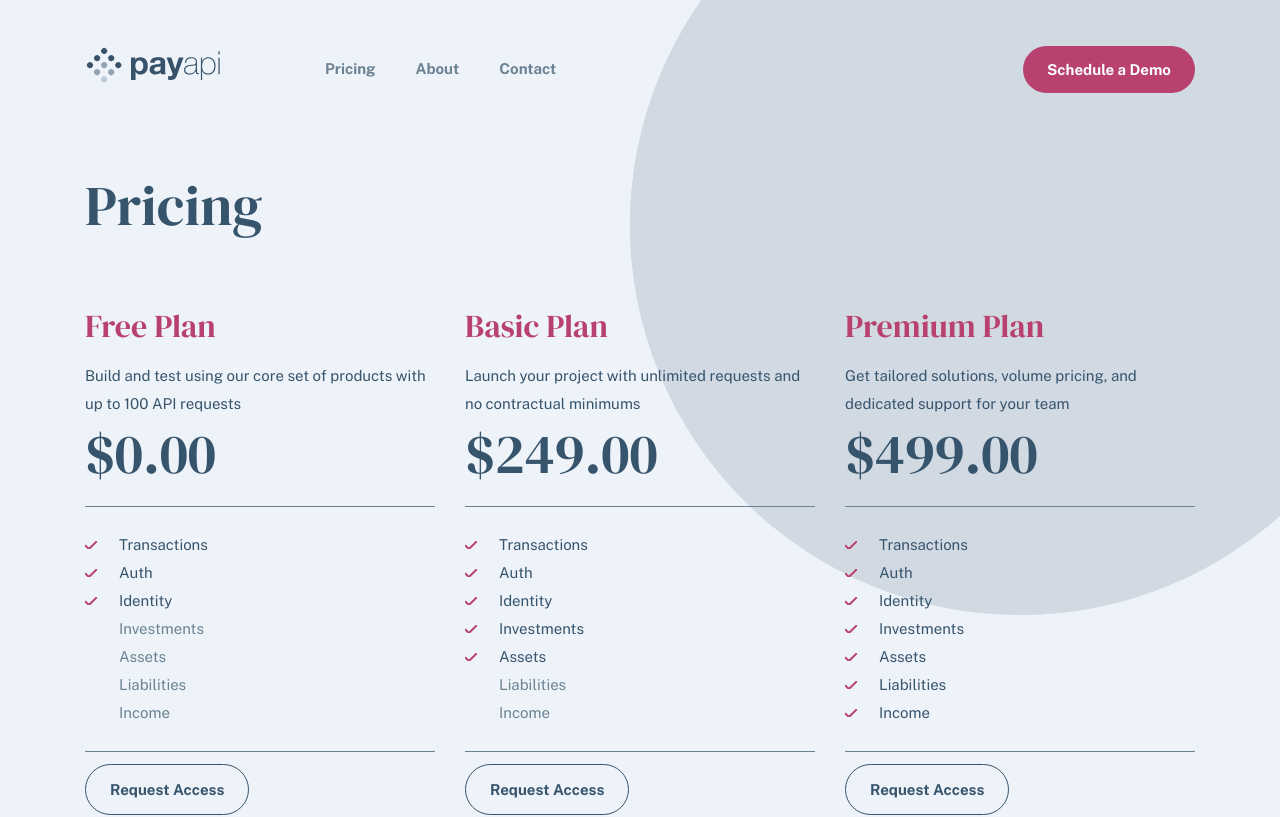
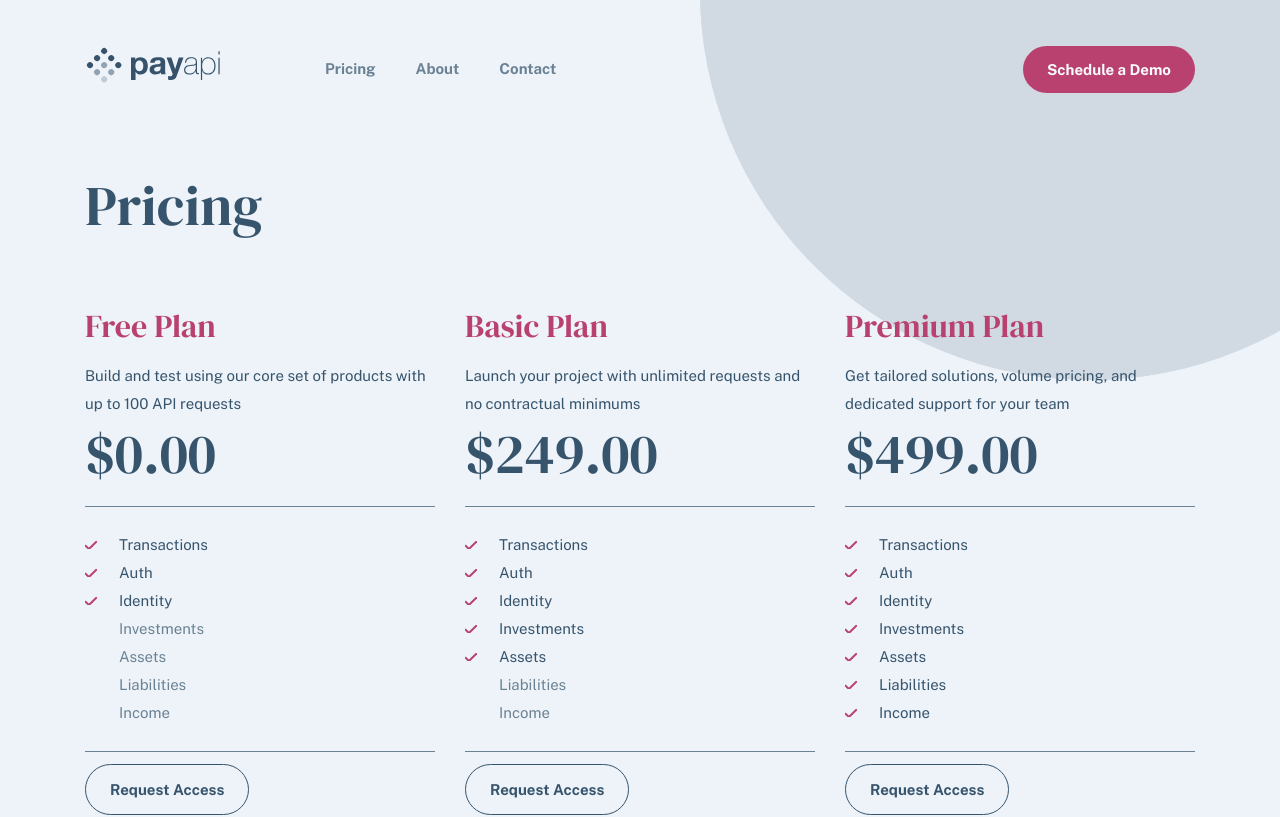
Before and after one commit to mackieva/payapi, a React (Vite) app: page /pricing in a window 1280 px wide. Shown: the top 817 px of the page. Built offline with nearby package versions, Linux system fonts and the light colour scheme.

Commit message:
body class setup

```diff
--- a/src/About.css
+++ b/src/About.css
@@ -1,3 +1,3 @@
-body {
+body.about {
 	background: url('/images/bg-pattern-circle.svg') no-repeat top -165px right -130px;
 }
--- a/src/About.jsx
+++ b/src/About.jsx
@@ -3,8 +3,12 @@ import Header from './components/header/header';
 import AboutContent from './components/about/about-content';
 import PreFooter from './components/shared/pre-footer';
 import Footer from './components/footer/footer';
+import { useEffect } from 'react';
 
 const About = () => {
+	useEffect(() => {
+		document.body.className = 'about';
+	}, []);
 	return (
 		<>
 			<Header />
--- a/src/Contact.css
+++ b/src/Contact.css
@@ -1,3 +1,3 @@
-body {
+body.contact {
 	background: url('/images/bg-pattern-circle.svg') no-repeat top -165px right -130px;
 }
--- a/src/Contact.jsx
+++ b/src/Contact.jsx
@@ -3,8 +3,12 @@ import Header from './components/header/header';
 import ContactContent from './components/contact/contact-content';
 import PreFooter from './components/shared/pre-footer';
 import Footer from './components/footer/footer';
+import { useEffect } from 'react';
 
 const Contact = () => {
+	useEffect(() => {
+		document.body.className = 'contact';
+	}, []);
 	return (
 		<>
 			<Header />
--- a/src/Home.css
+++ b/src/Home.css
@@ -1,3 +1,3 @@
-body {
+body.home {
 	background: url('/images/bg-pattern-circle.svg') no-repeat top -165px right -130px;
 }
--- a/src/Home.jsx
+++ b/src/Home.jsx
@@ -5,8 +5,12 @@ import WhoWeWorkWith from './components/home/who-we-work-with';
 import Features from './components/home/features';
 import Footer from './components/footer/footer';
 import PreFooter from './components/shared/pre-footer';
+import { useEffect } from 'react';
 
 const Home = () => {
+	useEffect(() => {
+		document.body.className = 'home';
+	}, []);
 	return (
 		<>
 			<Header />
--- a/src/Pricing.css
+++ b/src/Pricing.css
@@ -1,3 +1,3 @@
-body {
-	background: url('/images/bg-pattern-circle.svg') no-repeat top -165px right -130px;
+body.pricing {
+	background: url('/images/bg-pattern-circle.svg') no-repeat top -400px right -200px;
 }
--- a/src/Pricing.jsx
+++ b/src/Pricing.jsx
@@ -3,8 +3,12 @@ import Header from './components/header/header';
 import Footer from './components/footer/footer';
 import PreFooter from './components/shared/pre-footer';
 import PricingContent from './components/pricing/pricing-content';
+import { useEffect } from 'react';
 
 const Pricing = () => {
+	useEffect(() => {
+		document.body.className = 'pricing';
+	}, []);
 	return (
 		<>
 			<Header />
```
